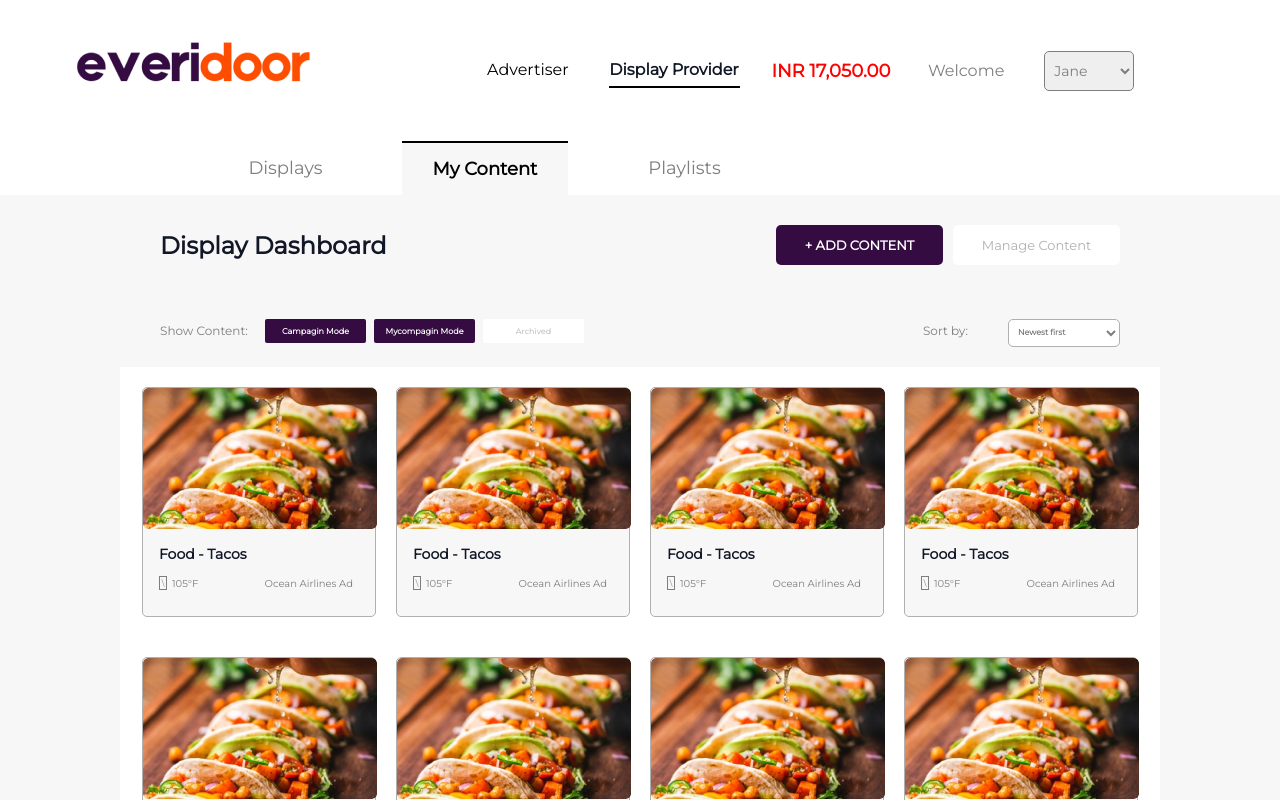
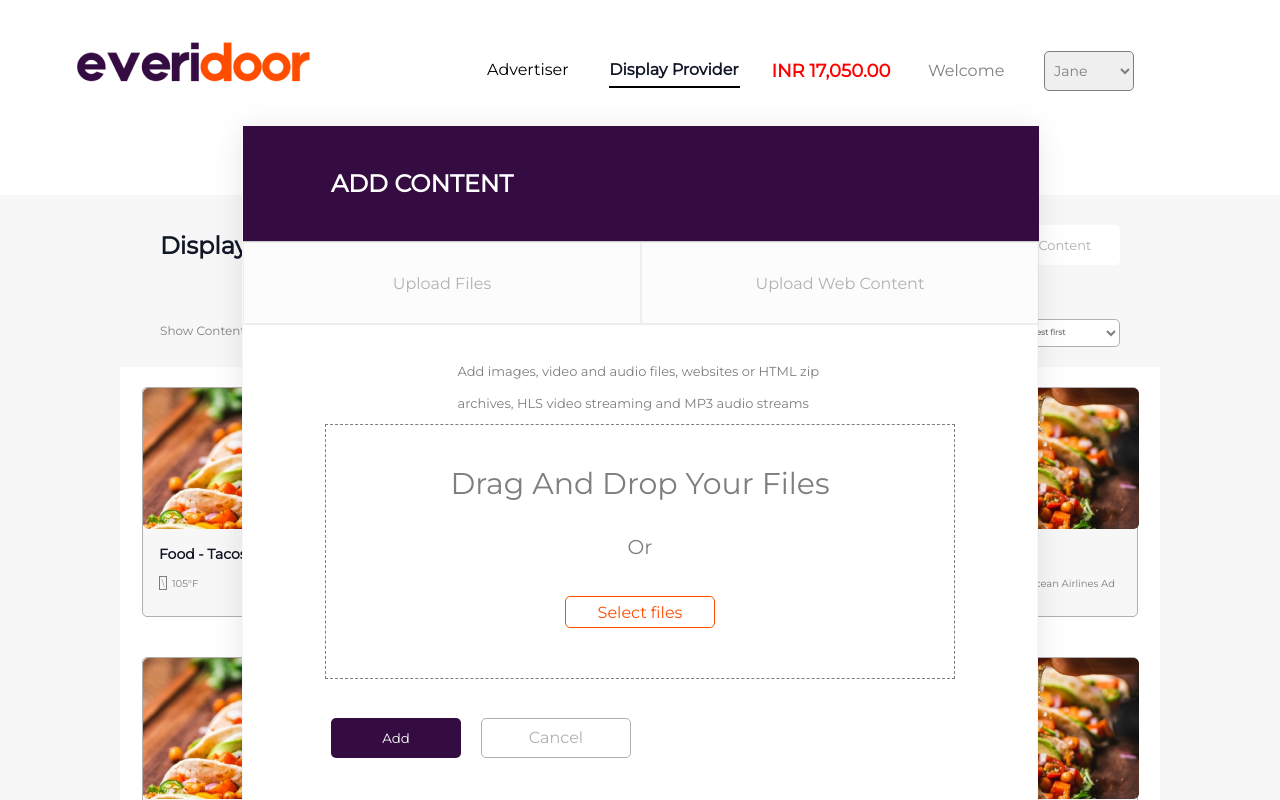
Before and after one commit to DevHimanshu630/everidoor_files, a React (Create React App) app: page / in a window 1280 px wide. Both pictures are taken after a click on the button "+ ADD CONTENT". Shown: the top 800 px of the page. Built offline with nearby package versions, Linux system fonts and the light colour scheme.

Commit message:
content popup done!

```diff
--- a/src/Components/Content/Content.jsx
+++ b/src/Components/Content/Content.jsx
@@ -1,15 +1,13 @@
-import React from 'react'
+import React, { useState } from 'react'
 import Footer from '../Footer/Footer'
 import Header from '../Header/Header'
 import styles from "./content.module.css"
 import food from "../Images/food.png"
 export default function Content() {
-    const handlecontent = () => {
-        document.getElementById("addcontent").addEventListener("click",function(){
-            document.querySelector(".popup").style.display="flex";
-        })
+    const [btn,setbtn]=useState(false)
+    const handlecontent=()=>{
+        setbtn(!btn);
     }
-
     return (
         <>
 
@@ -55,7 +53,7 @@ export default function Content() {
 
                     </div>
                     {/* popup coding start */}
-                    <div className={styles.popup}>
+                    <div className={styles.popup} style={{display:btn?"flex":"none"}}>
                         <div className={styles.contentcontainer}>
                             <div className={styles.mainheadingcontent}>
                                 <p className={styles.mainheadingcontent_para}>add content</p>
@@ -83,7 +81,7 @@ export default function Content() {
                             </div>
                             <div className={styles.btncontainer}>
                                 <button className={styles.addbtn} id="Addbtn">Add</button>
-                                <button className={styles.cancelbtn}>Cancel</button>
+                                <button className={styles.cancelbtn} onClick={handlecontent}>Cancel</button>
                             </div>
                         </div>
                     </div>
--- a/src/Components/Content/content.module.css
+++ b/src/Components/Content/content.module.css
@@ -171,9 +171,12 @@ outline: none;
 
 /* popup css start */
 .popup{
-    display: none;
-    margin: auto;
-    justify-content: center;
+    position: absolute;
+    top: 60%;
+    left: 50%;
+    transform: translate(-50%, -50%);
+    z-index: 1111;
+
 }
 
 .contentcontainer{
```
